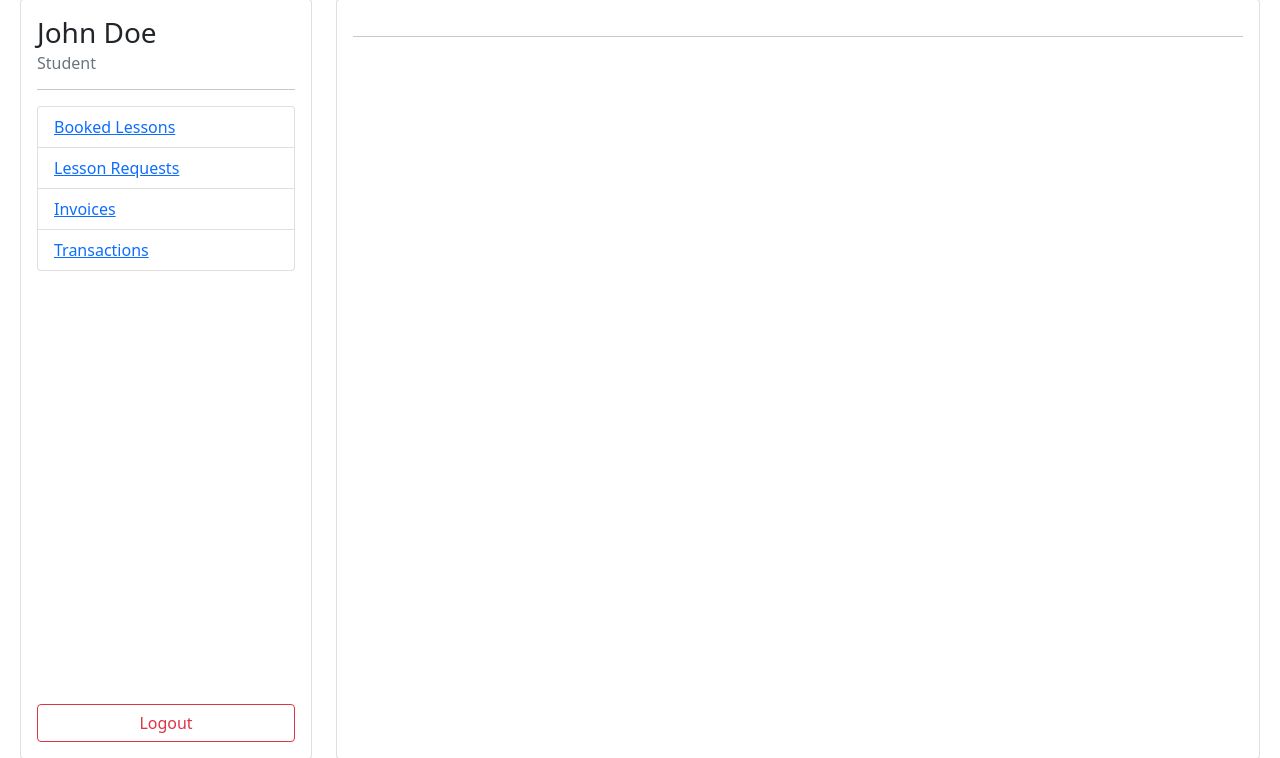
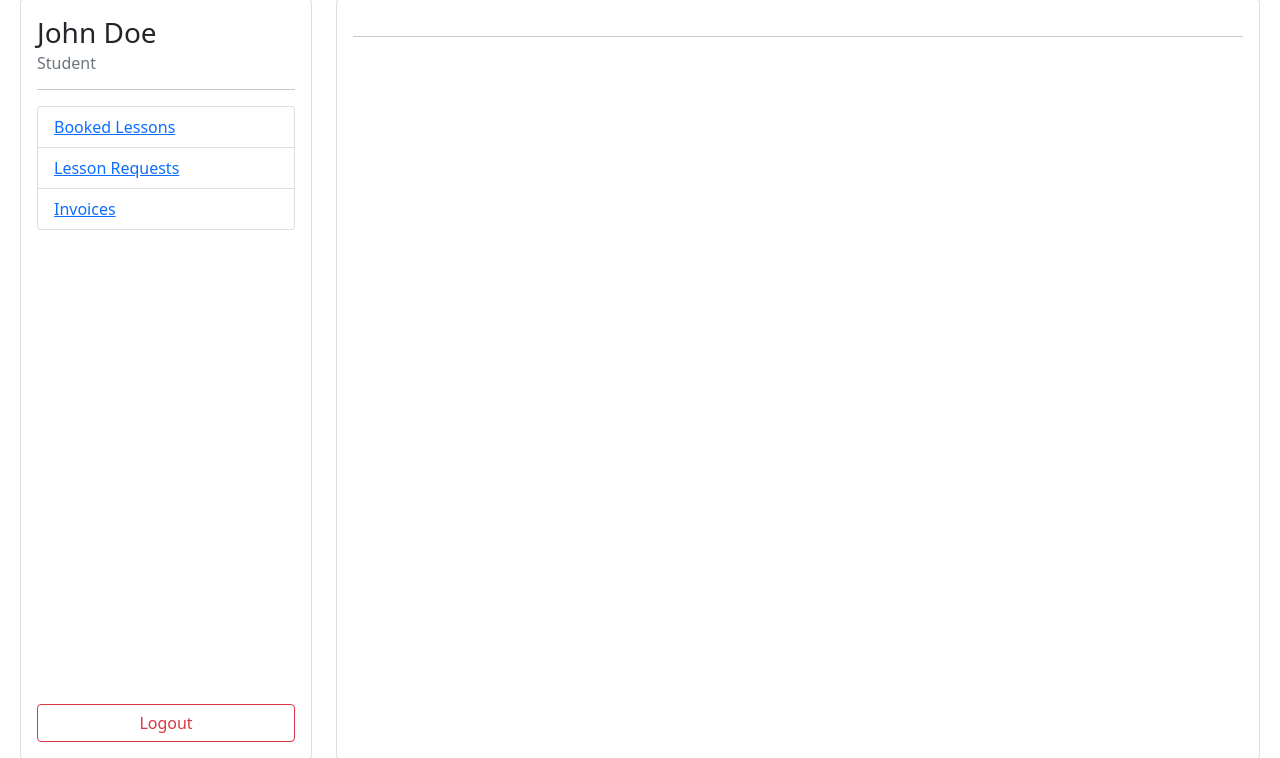
Before and after one commit to Ronen09/Music-Lesson-Management-Website, a Django app: page /student/ in a window 1280 px wide. Shown: the part 21-779 px from the top of the page. Run offline with Django 4.2, Linux system fonts and the light colour scheme; a user stored in the database is signed in; parts of the project's set-up code (start-up, migrations or seed data) failed here and were passed over; some libraries are stand-ins or nearby versions.

Commit message:
chore: remove all references to student "Transactions" page
- Again, we will not have time to implement this page.

```diff
--- a/lessons/old_views.py
+++ b/lessons/old_views.py
@@ -142,10 +142,6 @@ def student_edit_lesson_requests(request, id):
                 return redirect("student/lesson_requests")
         lesson_request.delete()
     return render(request, "lesson_request.html", {"form": form, "allowed_roles": ["Student"]})
-
-
-def student_transactions(request):
-    return HttpResponse("Page does not exist yet.")
 
 
 """
--- a/lessons/templates/user_dashboard.html
+++ b/lessons/templates/user_dashboard.html
@@ -22,11 +22,6 @@
 						<li class="list-group-item">
 							<a href = "{% url 'student/invoices' %}">
 								Invoices
-							</a>
-						</li>
-						<li class="list-group-item">
-							<a href = "{% url 'student/transactions' %}">
-								Transactions
 							</a>
 						</li>
 					{% elif user.role == "Administrator" %}
--- a/msms/urls.py
+++ b/msms/urls.py
@@ -43,7 +43,6 @@ student_patterns = [
     path("booked-lessons", student.booked_lessons, name="student/booked-lessons"),
     path("lesson-requests/", include(student_lesson_requests_patterns)),
     path("invoices/", student.invoices, name="student/invoices"),
-    path("transactions/", old_views.student_transactions, name="student/transactions"),
 ]
 
 administrator_lesson_requests_patterns = [
```
